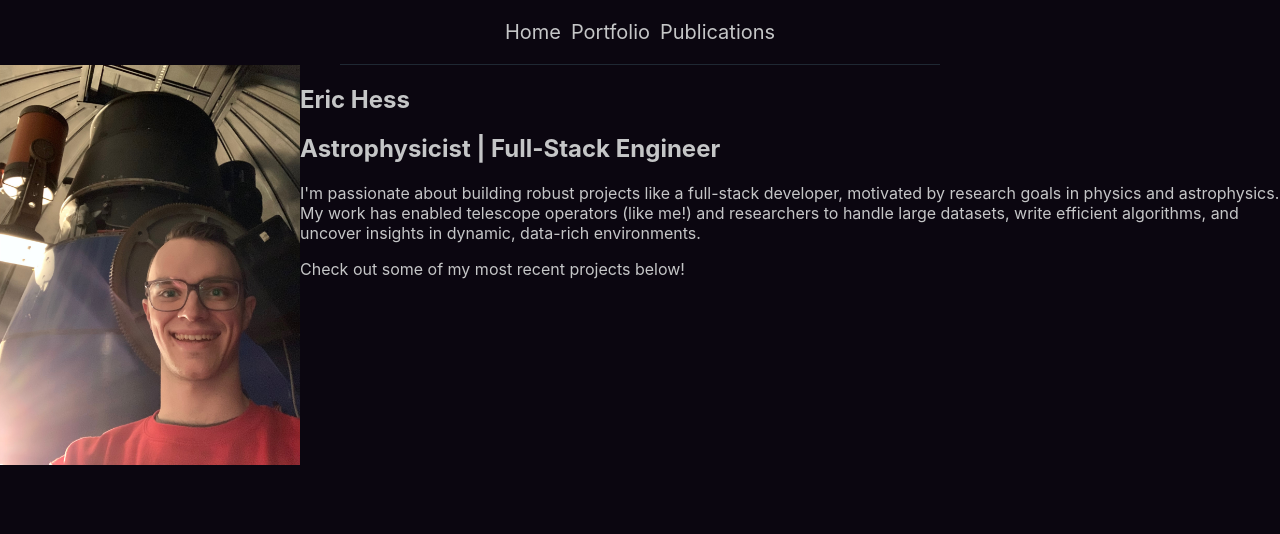
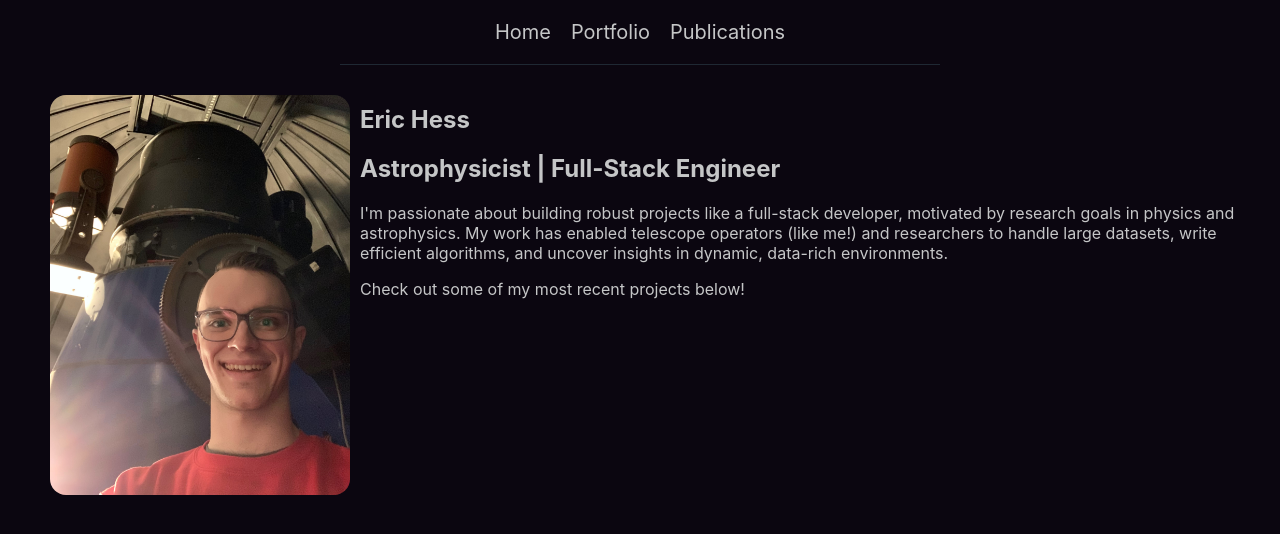
Before and after one commit to EKHess/portfolio, a React (Create React App) app: page /home in a window 1280 px wide. Shown: the top 534 px of the page. Built offline with nearby package versions, Linux system fonts and the light colour scheme.

Commit message:
Began styling Home component.

```diff
--- a/src/components/Header/Header.module.css
+++ b/src/components/Header/Header.module.css
@@ -12,7 +12,7 @@
 
     display: flex;
     justify-content: center;
-    gap: 10px;
+    gap: 20px;
 
     padding: 20px 0;
 
--- a/src/components/Home/Home.js
+++ b/src/components/Home/Home.js
@@ -7,7 +7,7 @@ function Home() {
     return (
         <>
             <section className={styles.bannerSection}>
-                <div className="image-container">
+                <div className={styles.bannerImageContainer}>
                     <img className={styles.img} src={image} alt="Selfie of Eric with the Baker-Nunn Telescope"/>
                 </div>
                 <div id="portfolio-pitch">
--- a/src/components/Home/Home.module.css
+++ b/src/components/Home/Home.module.css
@@ -3,5 +3,16 @@ img {
 }
 
 .bannerSection {
+    max-width: 1200px;
+    margin: 0 auto;
+    padding: 20px;
     display: flex;
 }
+
+.bannerImageContainer {
+    padding: 10px;
+}
+
+.bannerImageContainer img {
+    border-radius: 1em;
+}
```
